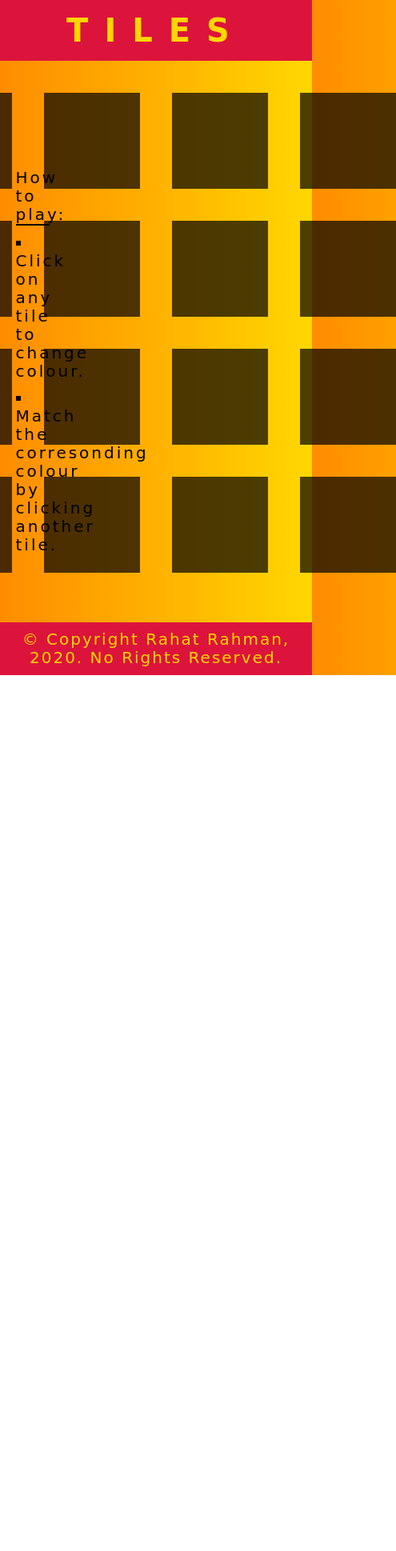
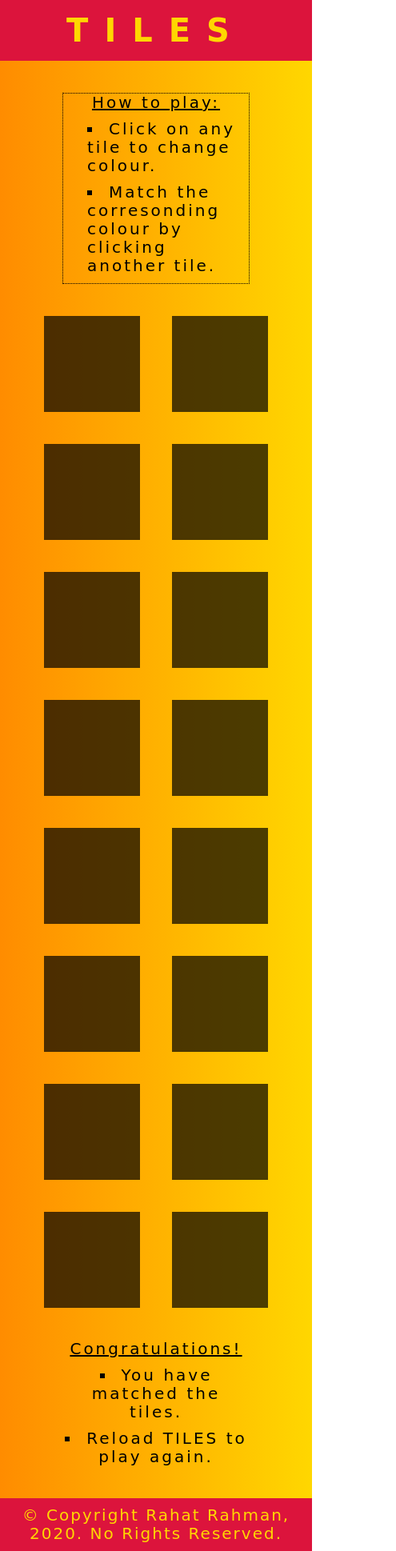
Before and after one commit to rahatbd/rahatRahmanProjectThree, a plain HTML site: page index.html in a window 390 px wide. Shown: the whole page at 80% size, 495 px wide, since content can reach past the window. Before the commit the page ends 844 px from the top, so only its background shows below. Drawn offline with nearby package versions, Linux system fonts and the light colour scheme; a web font is replaced by a local one.

Commit message:
added media queries :parrot:

```diff
--- a/index.html
+++ b/index.html
@@ -11,7 +11,7 @@
     <header>
         <h1 class="flicker-4">Tiles</h1>
     </header>
-    <div class="text flicker-text">
+    <div class="text flicker-text wrapper">
         <p>How to play:</p>
         <ol>
             <li>Click on any tile to change colour.</li>
@@ -36,15 +36,15 @@
         <span class="tile black darkturquoise" id="14" data-colour="darkturquoise"></span>
         <span class="tile black cornflowerblue" id="15" data-colour="cornflowerblue"></span>
     </div>
-    <div class="congrats flicker-text">
-        <!-- <p>Congratulations!</p>
+    <div class="congrats flicker-text wrapper">
+        <p>Congratulations!</p>
         <ol>
             <li>You have matched the tiles.</li>
             <li>Reload <span>tiles</span> to play again.</li>
-        </ol> -->
+        </ol>
     </div>
     <footer>
-        <p class="wrapper flicker-1">&#169; Copyright Rahat Rahman, 2020. No Rights Reserved.</p>
+        <p class="flicker-1 wrapper">&#169; Copyright Rahat Rahman, 2020. No Rights Reserved.</p>
     </footer>
     <script src='https://code.jquery.com/jquery-3.4.0.min.js' integrity='sha256-BJeo0qm959uMBGb65z40ejJYGSgR7REI4+CW1fNKwOg=' crossorigin='anonymous'></script>
     <script src="scripts/script.js"></script>
--- a/styles/partials/_body.scss
+++ b/styles/partials/_body.scss
@@ -11,6 +11,10 @@ body {
     font-size: 2rem;
     font-family: 'Fredericka the Great', cursive;
     background: linear-gradient(to right, darkorange, gold);
+
+    position: relative;
+    // border: 5px solid red;
+    min-height: 100vh;
 }
 
 .wrapper {
@@ -39,13 +43,14 @@ header {
     @include textStyle;
     // letter-spacing: 3px;
     // position: absolute;
-    top: 25%;
+    // top: 25%;
     // left: 5%;
     // width: 20%;
     // border: 1px solid green;
 
     p {
-        width: 55%;
+        // width: 55%;
+
         // border-bottom: 2px solid black;
     }
 
@@ -112,7 +117,8 @@ header {
     // border: 1px solid green;
 
     p {
-        width: 73%;
+        // width: 73%;
+
         // border-bottom: 2px solid black;
     }
 
--- /dev/null
+++ b/styles/partials/_media.scss
@@ -0,0 +1,64 @@
+@media (max-width: 1250px) {
+    .text {
+        // position: static;
+        // width: 60%;
+        margin-top: 40px;
+        border: 0.5px dotted black;
+        @include mediaStyle;
+
+        p {
+            // width: 25%;
+            // text-align: center;
+            // text-decoration: none;
+            // border-bottom: 2px solid black;
+            // margin: 0 auto;
+        }
+
+        ol {
+            padding-left: 30px;
+        }
+    }
+
+    //add mixins
+    .congrats {
+        // position: static;
+        // width: 60%;
+        margin-bottom: 40px;
+        // border: 0.5px dotted black;
+        @include mediaStyle;
+
+        p {
+            // width: 30%;
+            // text-align: center;
+            // text-decoration: none;
+            // border-bottom: 2px solid black;
+            // margin: 0 auto;
+        }
+
+        ol {
+            // padding-left: 30px;
+            text-align: center;
+        }
+    }
+
+    footer {
+        position: static;
+    }
+}
+
+@media (max-width: 700px) {
+    .tiles {
+        grid-template-columns: repeat(2, 120px);
+        grid-template-rows: repeat(8, 120px);
+    }
+}
+
+@media (max-width: 320px) {
+    .tiles {
+        gap: 0;
+    }
+
+    .text, .congrats {
+        display: none;
+    }
+}
--- a/styles/partials/_mixin.scss
+++ b/styles/partials/_mixin.scss
@@ -6,13 +6,15 @@
 @mixin textStyle {
     letter-spacing: 3px;
     position: absolute;
-    // top: 25%;
+    top: 25%;
+    // right: 5%;
     left: 5%;
     width: 20%;
     // border: 1px solid green;
 
     p {
-        border-bottom: 2px solid black;
+        // border-bottom: 2px solid black;
+        text-decoration: underline;
     }
 
     li {
@@ -21,3 +23,12 @@
         margin: 10px 0;
     }
 }
+
+@mixin mediaStyle {
+    position: static;
+    width: 60%;
+
+    p {
+        text-align: center;
+    }
+}
--- a/styles/partials/style.scss
+++ b/styles/partials/style.scss
@@ -2,3 +2,6 @@
 @import "mixin";
 @import "body";
 @import "animate";
+@import "media";
+
+//remove sr-only
```
Also changed, not shown: styles/style.css.
